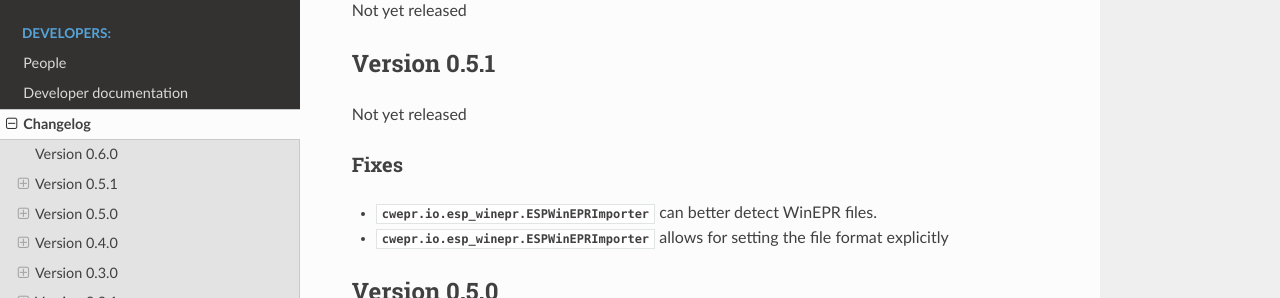
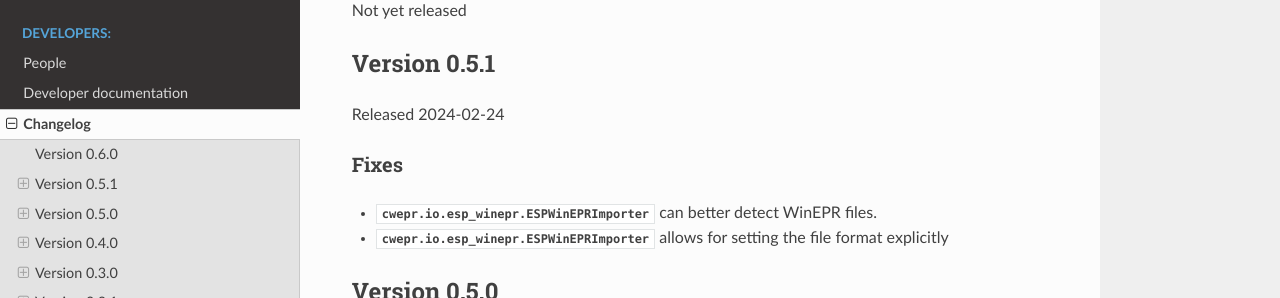
Before and after one commit to tillbiskup/cwepr, a Sphinx documentation site: the page built from docs/changelog.rst, in a window 1280 px wide and 900 px high. Shown: the part 313-611 px from the top of the window. Built offline with Sphinx 7.4.7 and the Read the Docs theme 2.0.0, drawn with Linux system fonts in a browser that asks for light colours.

Commit message:
Post-bugfix-release

```diff
--- a/docs/changelog.rst
+++ b/docs/changelog.rst
@@ -13,8 +13,7 @@ Not yet released
 Version 0.5.1
 =============
 
-Not yet released
-
+Released 2024-02-24
 
 Fixes
 -----
```
Also changed, not shown: 1 other file.
